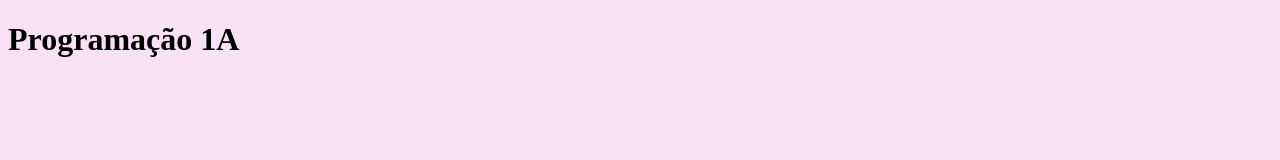
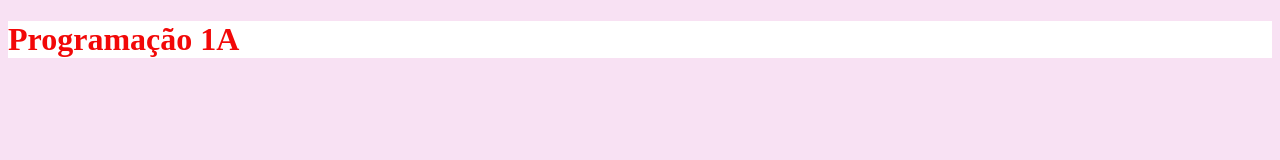
Before and after one commit to profvivi/primeiro_site1a, a plain HTML site: page index.html in a window 1280 px wide. Drawn offline with Linux system fonts and the light colour scheme.

Commit message:
Atualizar

```diff
--- a/style.css
+++ b/style.css
@@ -1,3 +1,8 @@
 body {
     background-color: #f8e1f3;
 }
+
+h1 {
+    color: #f20808;
+    background-color: #ffffff;
+}
```
